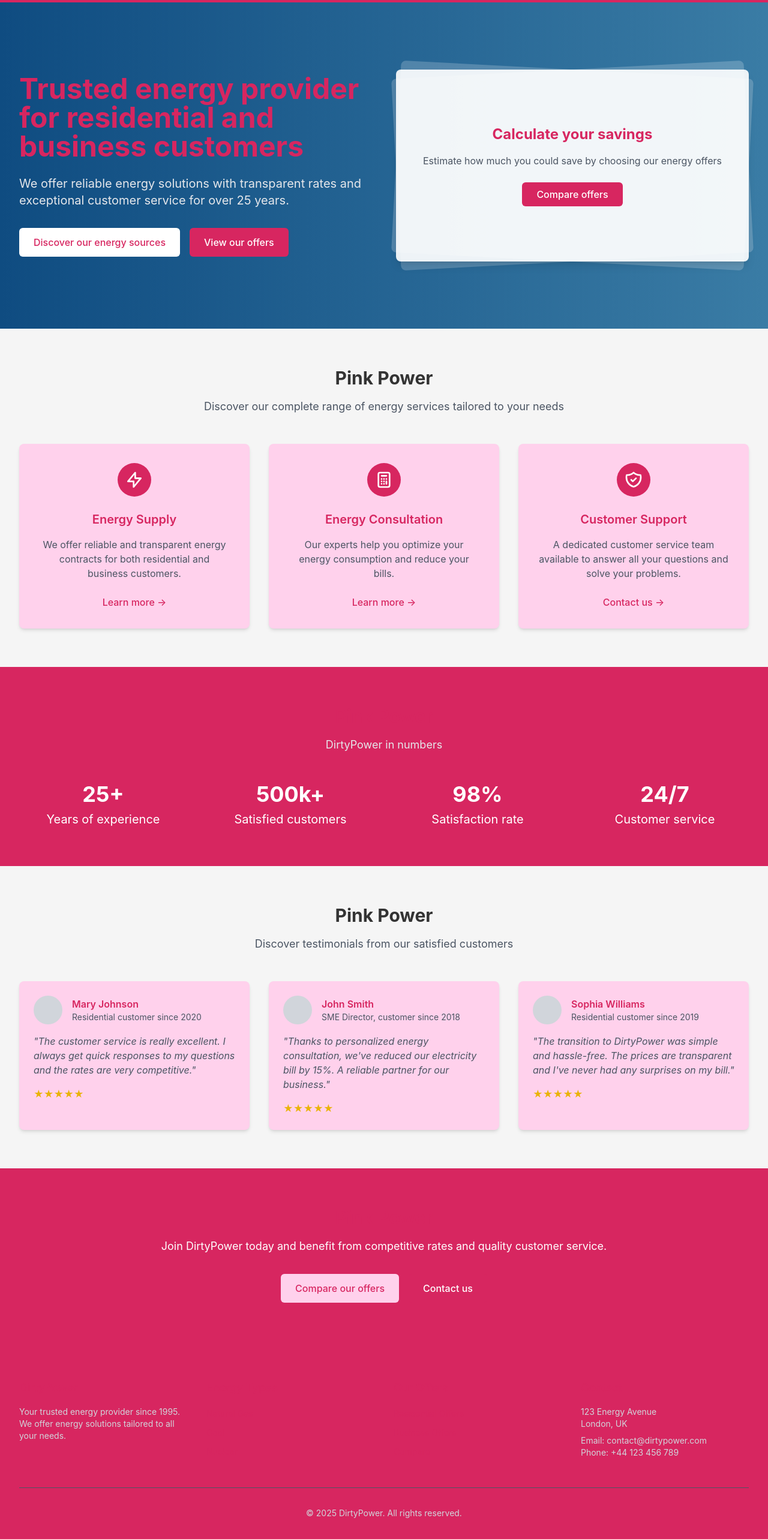
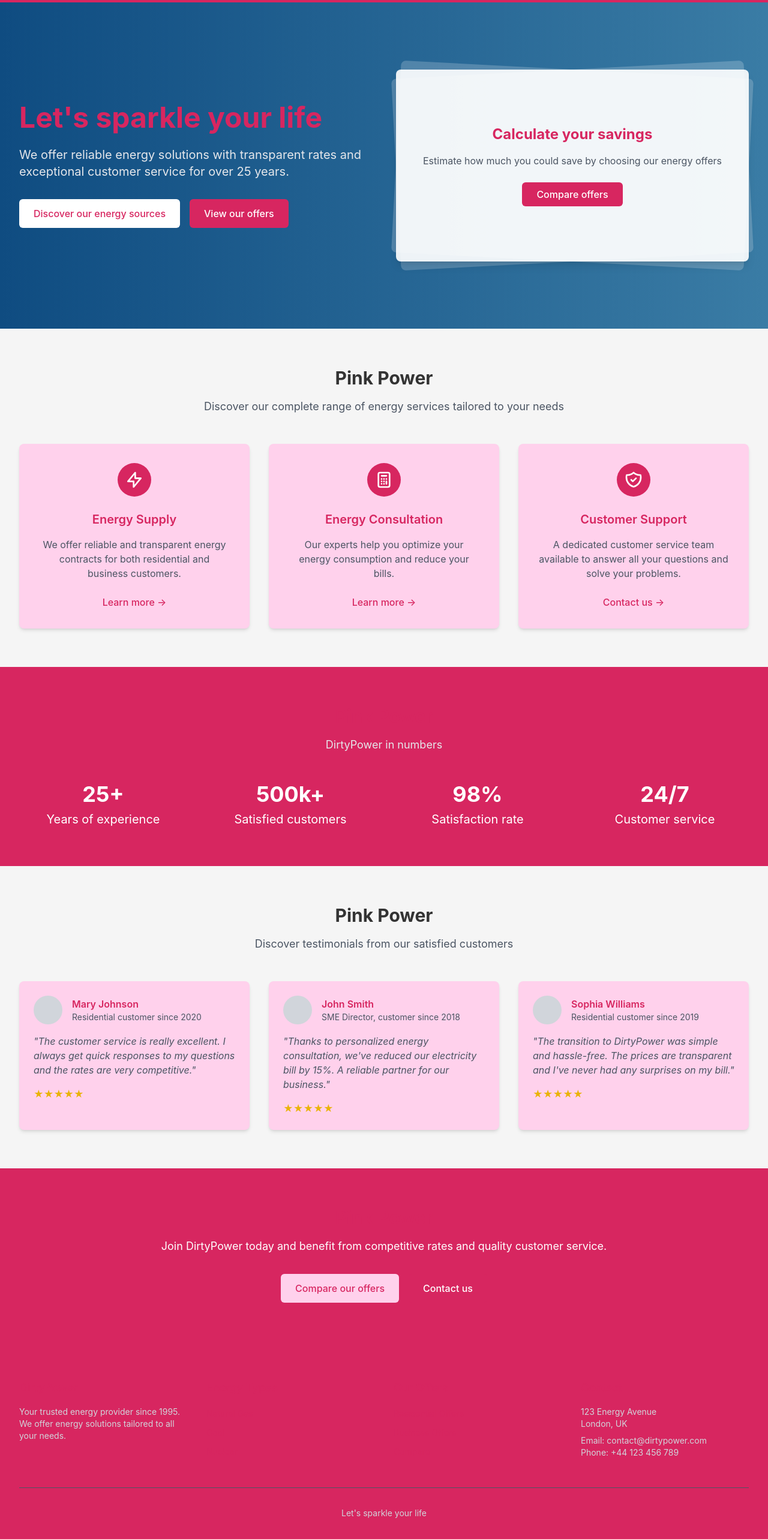
Before and after one commit to engie-codespace/demo5-dirty-power, a React (Create React App) app: page / in a window 1280 px wide. Shown: the part 60-2626 px from the top of the page at 60% size. Built offline with nearby package versions, Linux system fonts and the light colour scheme.

Commit message:
Update: Pink Power color palette, heading styles, and byline/hero text

```diff
--- a/src/components/Footer.tsx
+++ b/src/components/Footer.tsx
@@ -68,7 +68,7 @@ const Footer: React.FC = () => {
 
         <div className="mt-12 border-t border-gray-600 pt-8">
           <p className="text-sm text-gray-300 text-center">
-            &copy; {new Date().getFullYear()} DirtyPower. All rights reserved.
+            Let's sparkle your life
           </p>
         </div>
       </div>
--- a/src/components/Hero.tsx
+++ b/src/components/Hero.tsx
@@ -8,7 +8,7 @@ const Hero: React.FC = () => {
         <div className="grid grid-cols-1 md:grid-cols-2 gap-10">
           <div className="flex flex-col justify-center">
             <h1 className="text-4xl md:text-5xl font-bold mb-6">
-              Trusted energy provider for residential and business customers
+              Let's sparkle your life
             </h1>
             <p className="text-lg md:text-xl mb-8 text-gray-200">
               We offer reliable energy solutions with transparent rates
```
